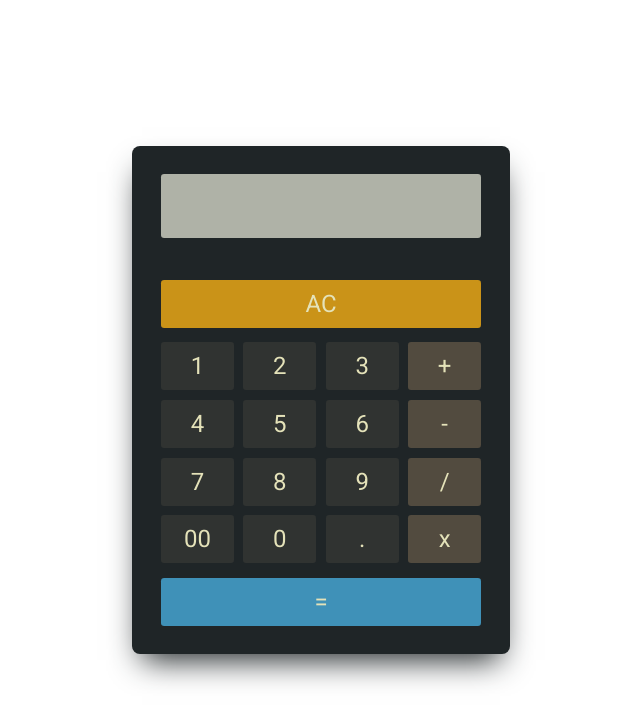
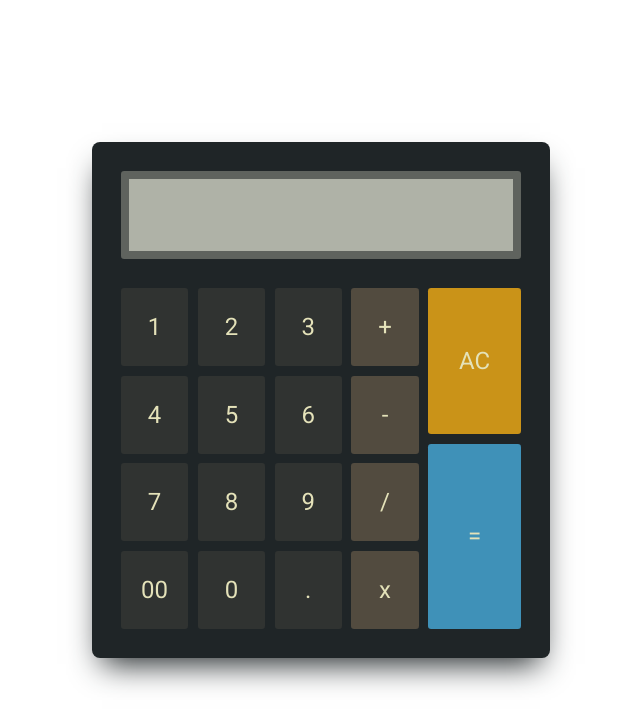
Before and after one commit to Leandr0SmS/FreeCodeCamp-projects, a plain HTML site: page js-calculator/index.html in a window 1280 px wide. Shown: the whole page, without its empty margins (319-959 px from the left). Drawn offline with nearby package versions, Linux system fonts and the light colour scheme.

Commit message:
Set grid system to all calculator

```diff
--- a/js-calculator/styles/main.scss
+++ b/js-calculator/styles/main.scss
@@ -18,14 +18,13 @@ body {
     border-radius: 0.5rem;
     padding: 1.5rem;
     color: $lemon-chiffon;
-    display: flex;
-    flex-direction: column;
-    gap: 0.3rem;
+    display: grid;
+    grid-template-columns: repeat(12, 1fr);
+    grid-template-rows: repeat(12, 1fr);
 }
 .btn {
     @extend %center-flex;
     border-radius: 0.2rem;
-    height: 3rem;
     margin: 0.3rem;
     font-size: 1.5rem;
     &:hover {
@@ -34,16 +33,23 @@ body {
 }
 #display {
     background-color: $ash-gray;
-    width: 20rem;
-    height: 4rem;
-    margin-bottom: 2rem;
+    width: 25rem;
+    height: 5.5rem;
+    margin-bottom: 1.5rem;
+    border: 0.5rem solid $dim-gray;
+    grid-column: 1 / -1;
+    grid-row: 1 / 4;
 }
 #clear {
     background-color: $harvest-gold;
+    grid-column: 10 / -1;
+    grid-row: 4 / 8;
 }
 #main {
     display: grid;
     grid-template-columns: 3fr 1fr;
+    grid-column: 1 / 10;
+    grid-row: 4 / -1;
 }
 #numbers {
     display: grid;
@@ -60,4 +66,6 @@ body {
 }
 #equals {
     background-color: $boston-blue;
+    grid-column: 10 / -1;
+    grid-row: 8 / -1;
 }
```
Also changed, not shown: js-calculator/styles/main.css, 1 other file.
